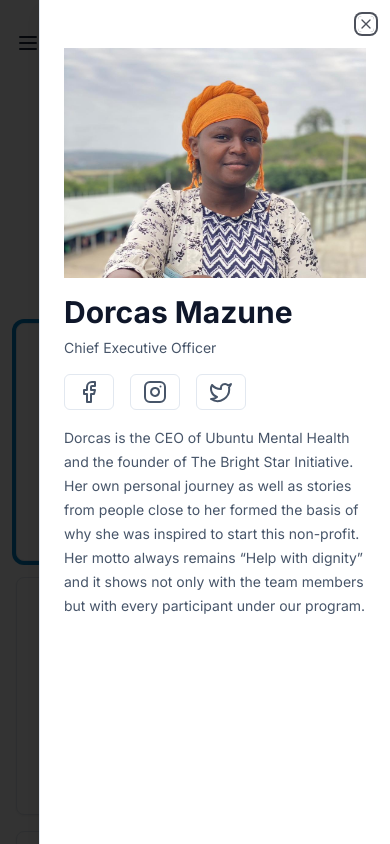
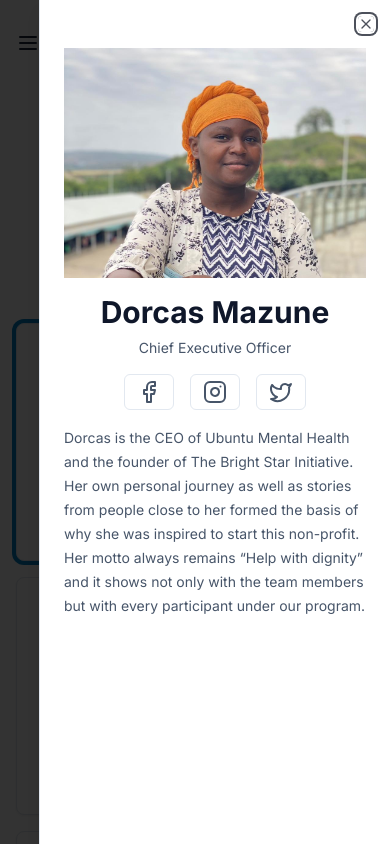
Before and after one commit to SankThomas/ubuntumentalhealth, a Next.js app: page /team in a window 390 px wide. Both pictures are taken after a click on the button 195 px from the left and 442 px from the top of the page. Shown: the top 844 px of the page. Built offline with nearby package versions, Linux system fonts and the light colour scheme.

Commit message:
improve responsiveness on mobile

```diff
--- a/app/team/_components/mobile.js
+++ b/app/team/_components/mobile.js
@@ -54,7 +54,7 @@ export default function Mobile() {
               />
 
               <article className="space-y-4">
-                <h2 className="flex flex-wrap gap-2 items-center justify-between text-3xl">
+                <h2 className="flex flex-col flex-wrap gap-2 items-center justify-between text-3xl">
                   {name}{" "}
                   <small className="text-slate-600 inline-block mb-2 text-sm font-normal">
                     {role}
```
